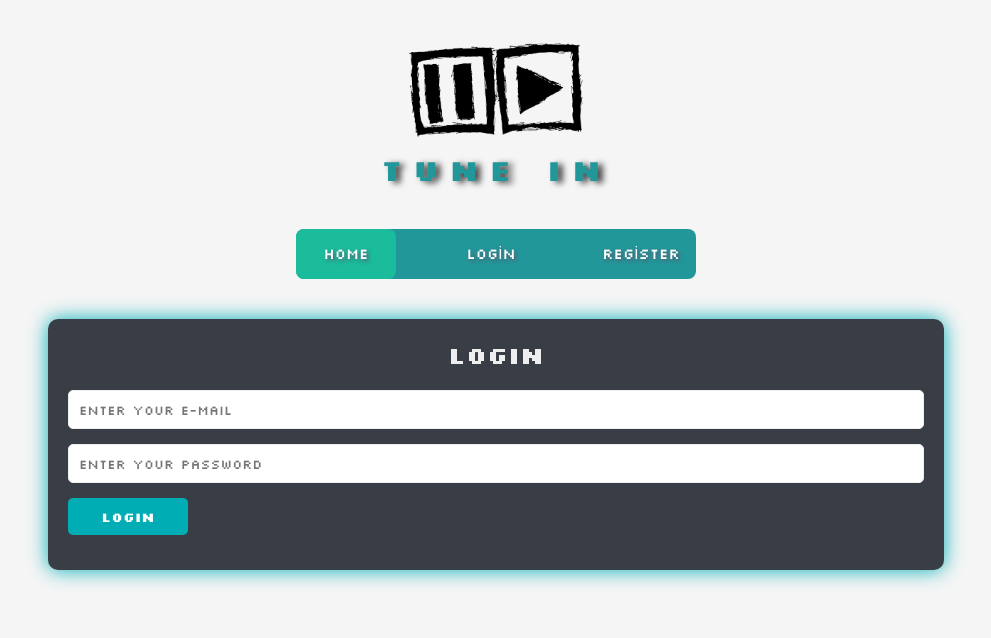
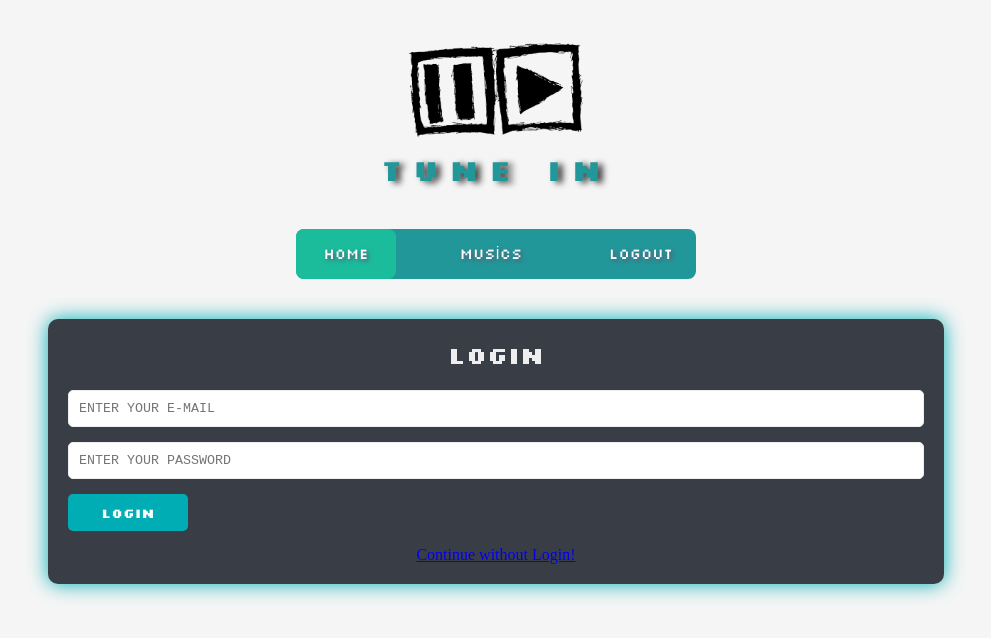
Before and after one commit to busenuregerci/spotify-proje-react, a React (Vite) app: page /login in a window 1280 px wide. Shown: the top 638 px of the page, without its empty margins (144-1135 px from the left). Built offline with nearby package versions, Linux system fonts and the light colour scheme; data requests are answered from the project's data file; sample sign-in values are in the browser's storage; a web font is replaced by a local one.

Commit message:
privateroute ok

```diff
--- a/package.json
+++ b/package.json
@@ -11,6 +11,7 @@
     "api": "npx json-server --watch ./src/assets/data/dataset.json"
   },
   "dependencies": {
+    "animate.css": "^4.1.1",
     "axios": "^1.7.7",
     "json-server": "^1.0.0-beta.3",
     "react": "^18.3.1",
--- a/src/App.jsx
+++ b/src/App.jsx
@@ -10,12 +10,14 @@ import LoginPage from "./pages/LoginPage"
 import AddMusicForm from "./components/AddMusicForm";
 import DetailMusic from "./components/DetailMusic";
 import LoadingPage from "./pages/LoadingPage";
+import { AuthProvider } from "./context/AuthContext";
+import PrivateRoute from "./services/PrivateRoute";
 
 
 function App() {
 
   return (
-    <>
+    <AuthProvider>
     <BrowserRouter>
     <Routes>
       <Route path="/" element={<LoadingPage />} />
@@ -23,13 +25,13 @@ function App() {
       <Route path="home" element={<MainPage />} />
       <Route path="register" element={<RegisterPage />} />
       <Route path="login" element={<LoginPage />} />
-      <Route path="add-music" element={<AddMusicForm />} />
+      <Route path="add-music" element={<PrivateRoute element={<AddMusicForm />}/>} />
       <Route path="home/:musicId" element={<DetailMusic />} />
   </Route>
 </Routes>
     </BrowserRouter>
       <ToastContainer/>
-    </>
+    </AuthProvider>
   )
 }
 
--- a/src/assets/style/login.scss
+++ b/src/assets/style/login.scss
@@ -44,4 +44,7 @@
             color: #393E46;
         }
     }
+    .username, .password{
+        font-family: monospace;
+    }
 }
--- a/src/components/Login.jsx
+++ b/src/components/Login.jsx
@@ -1,15 +1,79 @@
-import React from 'react'
-import '../assets/style/login.scss'
+import React, { useContext, useState } from 'react';
+import '../assets/style/login.scss';
+import AuthContext from '../context/AuthContext';
+import { Link, useNavigate } from 'react-router-dom';
+import SweetAlert2 from 'react-sweetalert2';
+import Swal from 'sweetalert2';
+import 'animate.css';
+
+
 
 const Login = () => {
+  const [username, setUsername] = useState("");
+  const [password, setPassword] = useState("");
+  const { login } = useContext(AuthContext);
+  const navigate = useNavigate();
+
+  // const handleLogin = async (e) => {
+  //   e.preventDefault();
+  //   try {
+  //     await login(username, password);
+  //     navigate("/home");
+  //   } catch (error) {
+  //     console.error("Login failed:", error);
+  //     alert("Ooopss Login Failed!!");
+  //     setPassword("");
+  //     setUsername("");
+  //   }
+  // };
+
+
+  const handleLogin = async (e) => {
+    e.preventDefault();
+    try {
+      await login(username, password);
+      navigate("/home");
+    } catch (error) {
+      //alert("failed")
+      // Swal.fire({
+      //   title: "Test Alert",
+      //   text: "This is a test alert",
+      //   icon: "info"
+      // });
+      console.error("Login failed:", error);
+      //alert("Ooopss Login Failed!!");
+      Swal.fire({
+        title: "Oooppsss!! E-mail or password wrong!",
+        showClass: {
+          popup: `
+            animate__animated
+            animate__fadeInUp
+            animate__faster
+          `
+        },
+        hideClass: {
+          popup: `
+            animate__animated
+            animate__fadeOutDown
+            animate__faster
+          `
+        }
+      });
+      setPassword("");
+      setUsername("");
+    }
+  };
+
+
   return (
-    <form className='loginForm'>
-    <h2>LOGIN</h2>
-    <input type="text" placeholder='ENTER YOUR E-MAIL'/>
-    <input type="password" placeholder='ENTER YOUR PASSWORD'/>
-    <input type="submit" value={"LOGIN"} />
-  </form>
-  )
-}
+    <form onSubmit={handleLogin} className='loginForm'>
+      <h2>LOGIN</h2>
+      <input className='username' value={username} onChange={e => setUsername(e.target.value)} type="text" placeholder='ENTER YOUR E-MAIL' />
+      <input className='password' value={password} onChange={e => setPassword(e.target.value)} type="password" placeholder='ENTER YOUR PASSWORD' />
+      <input type="submit" value={"LOGIN"} />
+      <Link to="/home">Continue without Login!</Link>
+    </form>
+  );
+};
 
-export default Login
+export default Login;
--- a/src/components/Navi.jsx
+++ b/src/components/Navi.jsx
@@ -1,12 +1,21 @@
 import React, { useContext } from 'react';
 import '../assets/style/navi.scss';
 import Brand from '../assets/img/pngwing.com (1).png';
-import { NavLink, Outlet } from 'react-router-dom';
+import { NavLink, Outlet, useNavigate } from 'react-router-dom';
 import DataContext from '../context/DataContext';
+import AuthContext from '../context/AuthContext';
 
 const Navi = () => {
   const {selectedMusic} = useContext(DataContext);
+  const {logout, isAuthenticated } = useContext(AuthContext);
   const isMusicSelected = selectedMusic ? true : false;
+  const navigate = useNavigate();
+
+  const handleLogout=()=>{
+    logout();
+    navigate("/login")
+  }
+
 
   return (
     <>
@@ -16,27 +25,35 @@ const Navi = () => {
     </div>
 
     <nav>
-        <NavLink
-          to="home"
-          className={isMusicSelected ? 'disabled' : ''}
-          onClick={isMusicSelected ? (e) => e.preventDefault() : null}
-        >
+      {isAuthenticated ? (
+        <>
+          <NavLink to="home" className={isMusicSelected ? 'disabled' : ''} onClick={isMusicSelected ? (e) => e.preventDefault() : null}>
             Home
           </NavLink>
+          <NavLink to="musics" className={isMusicSelected ? 'disabled' : ''} onClick={isMusicSelected ? (e) => e.preventDefault() : null}>
+            Musics
+          </NavLink>
           <NavLink
-          to="login"
+              to="#"
               className={isMusicSelected ? 'disabled' : ''}
-          onClick={isMusicSelected ? (e) => e.preventDefault() : null}
+              onClick={isMusicSelected ? (e) => e.preventDefault() : handleLogout}
             >
+              Logout
+            </NavLink>
+        </>
+      ) : (
+        <>
+          <NavLink to="home" className={isMusicSelected ? 'disabled' : ''} onClick={isMusicSelected ? (e) => e.preventDefault() : null}>
+            Home
+          </NavLink>
+          <NavLink to="login" className={isMusicSelected ? 'disabled' : ''} onClick={isMusicSelected ? (e) => e.preventDefault() : null}>
             Login
           </NavLink>
-        <NavLink
-          to="register"
-          className={isMusicSelected ? 'disabled' : ''}
-          onClick={isMusicSelected ? (e) => e.preventDefault() : null}
-        >
+          <NavLink to="register" className={isMusicSelected ? 'disabled' : ''} onClick={isMusicSelected ? (e) => e.preventDefault() : null}>
             Register
           </NavLink>
+        </>
+      )}
       <div className="animation start-home"></div>
     </nav>
     <Outlet/>
--- /dev/null
+++ b/src/context/AuthContext.jsx
@@ -0,0 +1,39 @@
+import { createContext, useState } from "react";
+import AuthService from "../services/AuthService";
+
+const AuthContext = createContext();
+
+export const AuthProvider = ({ children }) => {
+  const [isAuthenticated, setAuthenticated] = useState(
+    !!JSON.parse(localStorage.getItem("usertoken")) // Token varsa true, yoksa false
+  );
+
+  const login = async (username, password) => {
+    try {
+      const response = await AuthService.login(username, password);
+
+      if (response.access_token) {
+        // Token'ı localStorage'a kaydediyoruz
+        localStorage.setItem("usertoken", JSON.stringify(response.access_token));
+        setAuthenticated(true); // Giriş başarılı
+      }
+    } catch (error) {
+      setAuthenticated(false); // Hatalı giriş
+      throw new Error(error);
+    }
+  };
+
+  const logout = () => {
+    AuthService.logout();
+    localStorage.removeItem("usertoken"); // Token'ı temizliyoruz
+    setAuthenticated(false); // Çıkış yapıldı
+  };
+
+  return (
+    <AuthContext.Provider value={{ login, logout, isAuthenticated }}>
+      {children}
+    </AuthContext.Provider>
+  );
+};
+
+export default AuthContext;
--- /dev/null
+++ b/src/services/AuthService.jsx
@@ -0,0 +1,28 @@
+import axios from "axios";
+
+
+const AuthService = {
+    login: async (username, password) => {
+      const url = "https://api.escuelajs.co/api/v1/auth/login";
+
+        const response = await axios.post(url, {
+          email: username,
+          password,
+        });
+
+        if (response.data.access_token) {
+          localStorage.setItem("userToken", JSON.stringify(response.data));
+        }
+        return response.data;
+      // } catch (error) {
+      //   console.error("AuthService login error:", error.response.data);
+      //   throw new error; // Bu hatayı dışarı fırlat
+      // }
+
+      },
+    logout: () => {
+      localStorage.removeItem("userToken");
+    }
+  };
+
+  export default AuthService;
--- /dev/null
+++ b/src/services/PrivateRoute.jsx
@@ -0,0 +1,22 @@
+import React, { useContext } from 'react';
+import AuthContext from '../context/AuthContext';
+import { Navigate } from 'react-router-dom';
+import Swal from 'sweetalert2';
+
+const PrivateRoute = ({ element }) => {
+  const { isAuthenticated } = useContext(AuthContext);
+
+  if (!isAuthenticated) {
+    Swal.fire({
+      icon: 'warning',
+      title: 'Login Olmalısınız!',
+      text: 'Login olmadan müzik ekleyemezsiniz.',
+      showConfirmButton: true,
+    });
+
+    return <Navigate to="/login" />;
+  }
+  return element;
+};
+
+export default PrivateRoute;
```
Also changed, not shown: 1 other file (tests, documents, lock files or other folders). Lines whose indentation alone changed are shown as unchanged.
